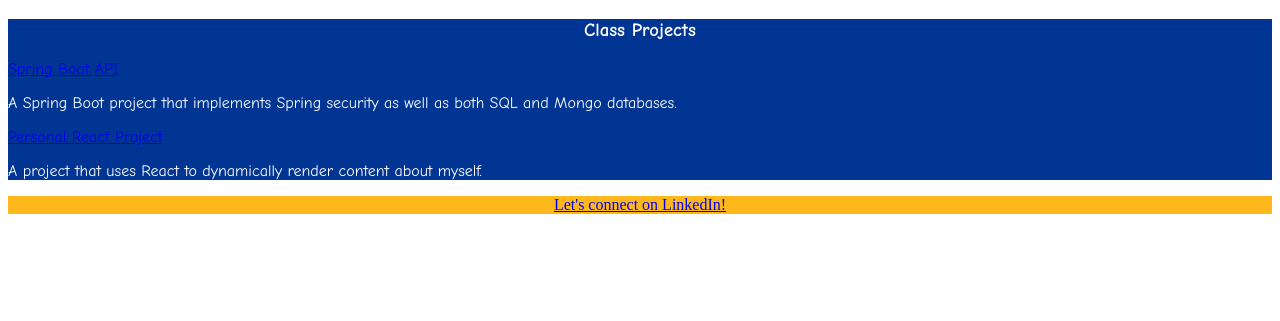
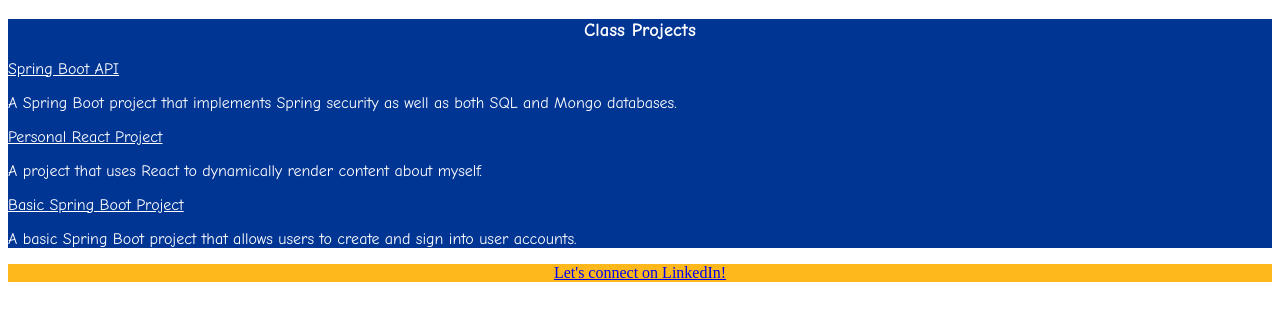
Before and after one commit to arthurwmueller/arthurwmueller.github.io, a plain HTML site: page index.html in a window 1280 px wide. Shown: the part 73-394 px from the top of the page. Drawn offline with Linux system fonts and the light colour scheme.

Commit message:
Added Third Project

```diff
--- a/index.html
+++ b/index.html
@@ -13,16 +13,22 @@
         <div class="container-fluid">
             <h3 style="text-align: center;">Class Projects</h3>
             <div class="card">
-                <a class="card-title" href="https://github.com/arthurwmueller/LincolnHawkAuto">
+                <a class="card-title" href="https://github.com/arthurwmueller/LincolnHawkAuto" style="color: #FFFFFF;">
                     Spring Boot API
                 </a>
                 <p class="card-text">A Spring Boot project that implements Spring security as well as both SQL and Mongo databases.</p>
             </div>
             <div class="card">
-                <a class="card-title" href="https://github.com/arthurwmueller/LincolnHawkAuto">
+                <a class="card-title" href="https://github.com/arthurwmueller/Portfolio_SPA" style="color: #FFFFFF;">
                     Personal React Project
                 </a>
                 <p class="card-text">A project that uses React to dynamically render content about myself.</p>
+            </div>
+            <div class="card">
+                <a class="card-title" href="https://github.com/arthurwmueller/MoneyCreditUnion" style="color: #FFFFFF;">
+                    Basic Spring Boot Project
+                </a>
+                <p class="card-text">A basic Spring Boot project that allows users to create and sign into user accounts.</p>
             </div>
         </div>
     </main>
```
